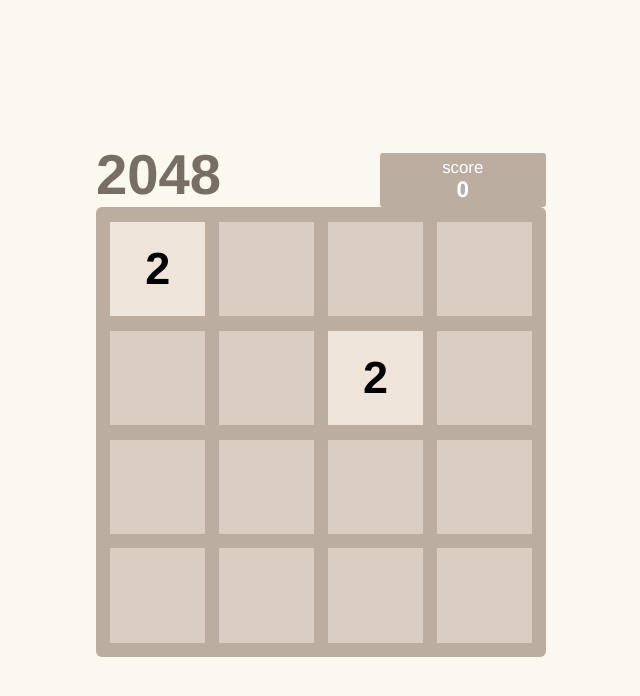
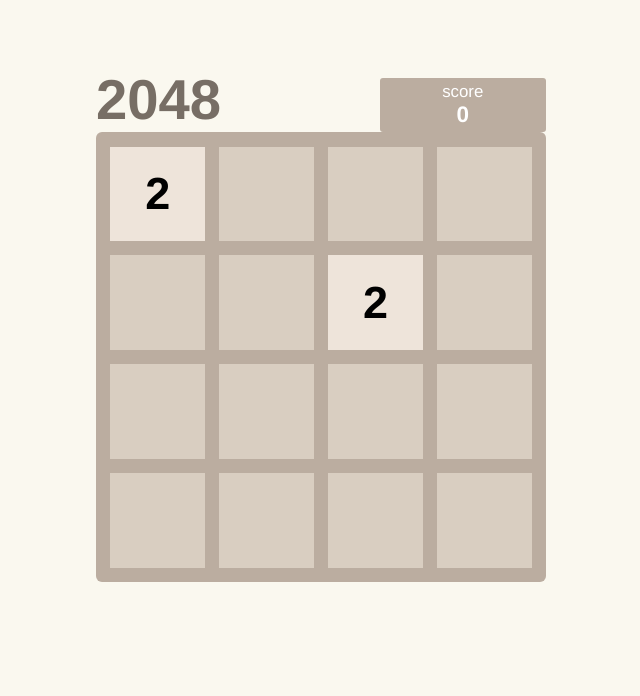
Before and after one commit to binaryrx/2048_V1, a website built with Parcel: page index.html in a window 1280 px wide. Shown: the whole page, without its empty margins (319-959 px from the left). Built offline with nearby package versions, Linux system fonts and the light colour scheme.

Commit message:
minor css fixes

```diff
--- a/sass/game.scss
+++ b/sass/game.scss
@@ -33,7 +33,7 @@
     body{
         display: flex;
         width:100vw;
-        height:100vh;
+        height:auto;
         align-items: center;
         justify-content: center;
         background:$base-backgroundColor;
@@ -46,6 +46,7 @@
                 flex-flow:row nowrap;
                 justify-content:space-between;
                 align-items: center;
+                padding-top:15%;
                 .title{
 
                     font-size: 2.5em;
```
Also changed, not shown: dist/index.html, 4 other files.
